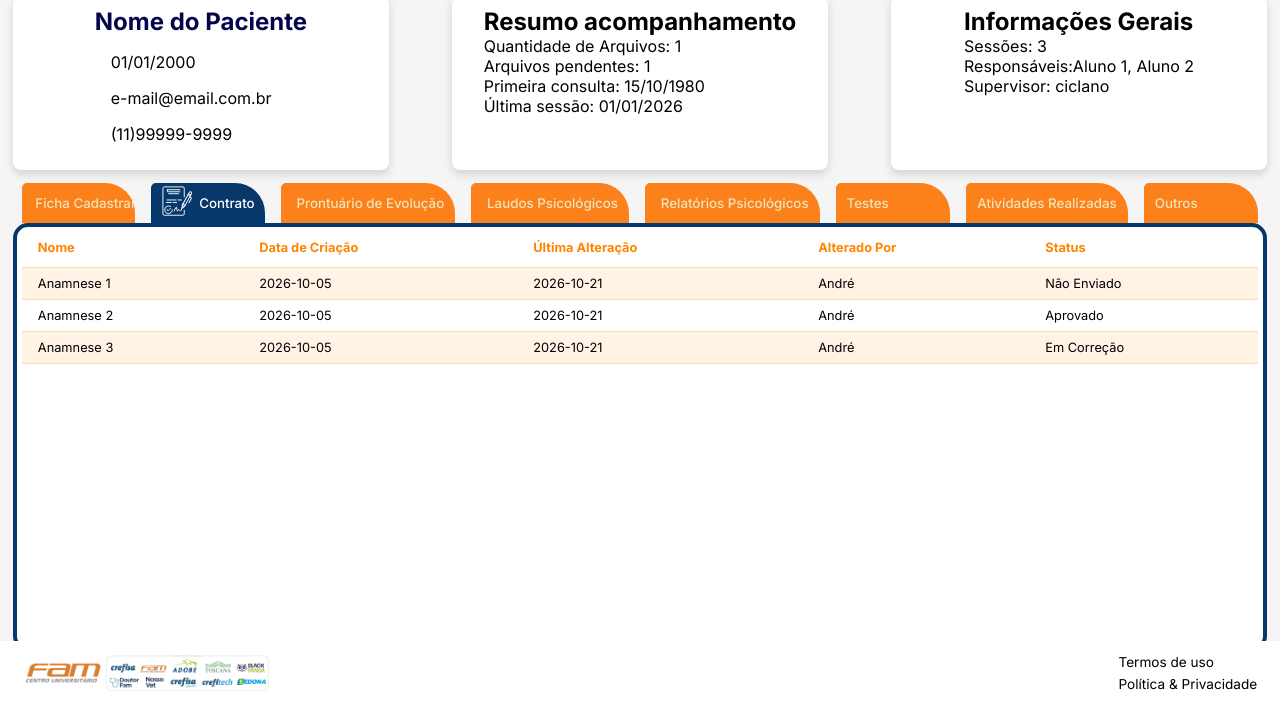
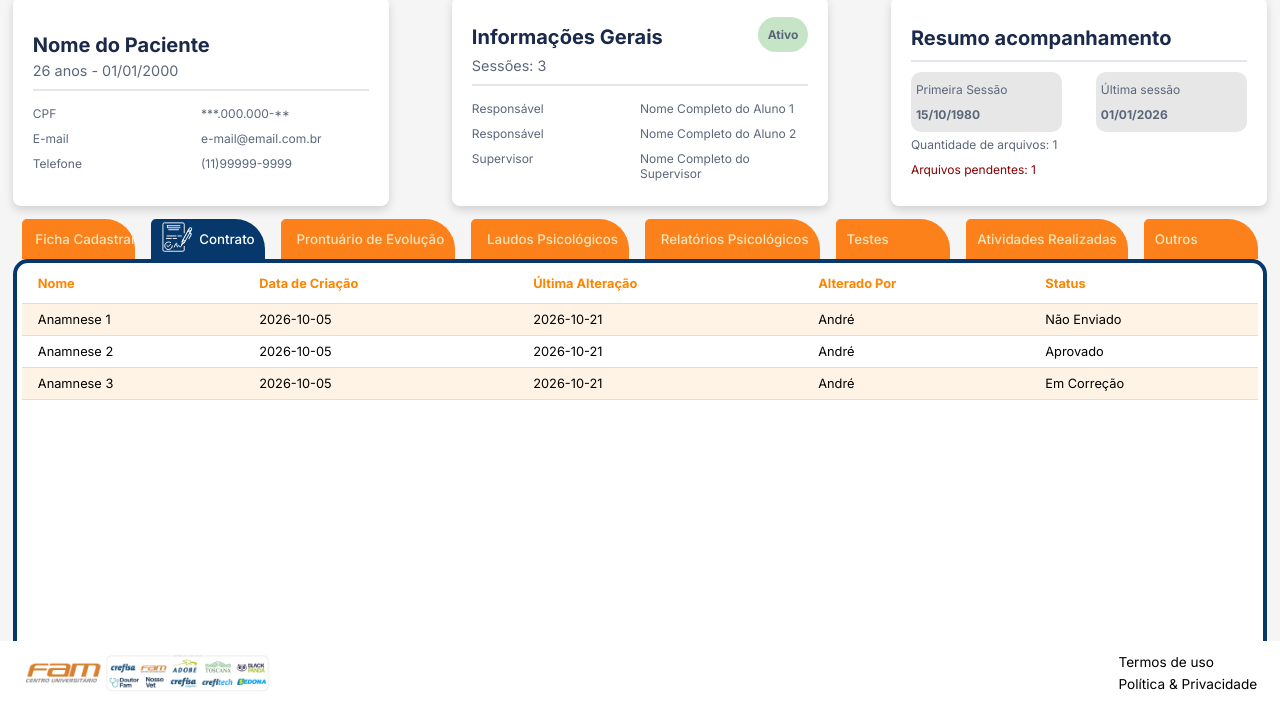
Before and after one commit to anaKyn-hub/prontuario-clinica, a website: page prontuario/prontuario_evolucao/prontuarios.html in a window 1280 px wide. Shown: the part 95-800 px from the top of the page. Drawn offline with Linux system fonts and the light colour scheme.

Commit message:
Atualizações em Dashboards e informações de paciente em Prontuário

```diff
--- a/prontuario/home/css/tela_inicial.css
+++ b/prontuario/home/css/tela_inicial.css
@@ -188,14 +188,14 @@ header {
     display: flex;
     flex-wrap: wrap;
     align-content: space-between;
-    width: 100vw;
-    height: 86vh;
+    width: 100%;
+    height: 85vh;
     background-color: green;
 }
 
 .container .home section{
     width: 100vw;
-    height: 86vh;
+    height: 85vh;
 }
 
 .container section iframe{
--- a/prontuario/prontuario_evolucao/css/styleProntuario.css
+++ b/prontuario/prontuario_evolucao/css/styleProntuario.css
@@ -41,20 +41,100 @@ h2 {
 .frames-info {
     border-radius: 8px;
     background-color: white;
-    padding: 10px;
+    padding: 20px;
     display: flex;
     justify-content: center;
     width: 30%;
     box-shadow: 0px 4px 10px rgba(0, 0, 0, 0.15);
 }
 
-#frame1 h3{
-    color: rgb(3, 6, 74);
+.sessoes {
+    display: flex;
+    gap: 10%;
+    width: 100%;
 }
 
-#frame1 p{
-    margin: 1rem;
+.sessao {
+    background-color: #E7E7E8;
+    border-radius: 10px;
+    width: 60%;
+    padding: 5px;
 
+}
+
+.sessao2 {
+    background-color: #E7E7E8;
+    border-radius: 10px;
+    width: 60%;
+    padding: 5px;
+}
+
+#negrito {
+    font-weight: bold;
+}
+
+.informacoes {
+    display: flex;
+    flex-direction: column;
+    justify-content: center;
+    width: 100%;
+}
+
+.informacoes h3 {
+    font-family: "Inter", sans-serif;
+    font-size: 2.5vh;
+    color: #1B2A4A;
+    padding: 5px 0px 0px 0px;
+}
+
+#subtitulo {
+    font-family: "Inter", sans-serif;
+    font-size: 1.8vh;
+    color: #5B6779;
+    padding: 5px 0px 0px 0px;
+}
+
+.titulo-alinhamento {
+    display: flex;
+    justify-content: space-between;
+    align-items: center;
+}
+
+.campo-ativo {
+    background-color: #C6E5C7;
+    border-radius: 30px;
+    width: 15%;
+    padding: 5px;
+    text-align: center;
+}
+
+.campo-ativo p {
+    font-family: "Inter", sans-serif;
+    font-size: 1.5vh;
+    color: #173919;
+    font-weight: bold;
+}
+
+.informacoes p {
+    font-family: "Inter", sans-serif;
+    font-size: 1.5vh;
+    color: #5B6779;
+    padding: 5px 0px 5px 0px;
+}
+
+.linha-fina {
+    border-bottom: 2px #E3E7EC solid;
+    margin: 10px 0px 10px 0px;
+}
+
+.informacoes-paciente {
+    display: grid;
+    grid-template-columns: repeat(2, 1fr);
+    width: 100%;
+}
+
+#arquivos-pendentes {
+    color: #860000;
 }
 
 h3{
--- a/prontuario/prontuario_evolucao/prontuarios.html
+++ b/prontuario/prontuario_evolucao/prontuarios.html
@@ -59,30 +59,57 @@
                             <div class="frames-info" id="frame1">
                                 <div class="informacoes"> <!--Vai virar JS-->
                                     <h3>Nome do Paciente</h3>
-                                    <p>01/01/2000</p>
-                                    <p>e-mail@email.com.br</p>
-                                    <p>(11)99999-9999</p>
-                                    <p></p>
+                                    <p id="subtitulo">26 anos - 01/01/2000</p>
+                                    <div class="linha-fina"></div>
+                                    <div class="informacoes-paciente">
+                                        <p>CPF</p>
+                                        <p>***.000.000-**</p>
+                                        <p>E-mail</p>
+                                        <p>e-mail@email.com.br</p>
+                                        <p>Telefone</p>
+                                        <p>(11)99999-9999</p>
+                                    </div>
                                 </div>
                             </div>
 
                             <div class="frames-info" id="frame2">
                                 <div class="informacoes"> <!--Vai virar JS-->
-                                    <h3>Resumo acompanhamento</h3>
-                                    <p>Quantidade de Arquivos: 1</p>
-                                    <p>Arquivos pendentes: 1</p>
-                                    <p>Primeira consulta: 15/10/1980</p>
-                                    <p>Última sessão: 01/01/2026</p>
-                                    <p></p>
+                                    <div class="titulo-alinhamento">
+                                        <h3 id="titulo-info">Informações Gerais</h3>
+                                        <div class="campo-ativo">
+                                            <p>Ativo</p>
+                                        </div>
+                                    </div>
+                                    <p id="subtitulo">Sessões: 3</p>
+
+                                    <div class="linha-fina"></div>
+                                    <div class="informacoes-paciente">
+                                        <p>Responsável</p>
+                                        <p>Nome Completo do Aluno 1</p>
+                                        <p>Responsável</p>
+                                        <p>Nome Completo do Aluno 2</p>
+                                        <p>Supervisor</p>
+                                        <p>Nome Completo do Supervisor</p>
+                                    </div>
                                 </div>
                             </div>
 
                             <div class="frames-info" id="frame3">
                                 <div class="informacoes"> <!--Vai virar JS-->
-                                    <h3>Informações Gerais</h3>
-                                    <p>Sessões: 3</p>
-                                    <p>Responsáveis:Aluno 1, Aluno 2</p>
-                                    <p>Supervisor: ciclano</p>
+                                    <h3>Resumo acompanhamento</h3>
+                                    <div class="linha-fina"></div>
+                                    <div class="sessoes">
+                                        <div class="sessao" >
+                                            <p>Primeira Sessão</p>
+                                            <p id="negrito">15/10/1980</p>
+                                        </div>
+                                        <div class="sessao2" >
+                                            <p>Última sessão</p>
+                                            <p id="negrito">01/01/2026</p>
+                                        </div>
+                                    </div>
+                                    <p>Quantidade de arquivos: 1</p>
+                                    <p id="arquivos-pendentes">Arquivos pendentes: 1</p>
                                 </div>
                             </div>
 
```
Also changed, not shown: prontuario/home/css/Dashboard.css (+18 -15 lines).
